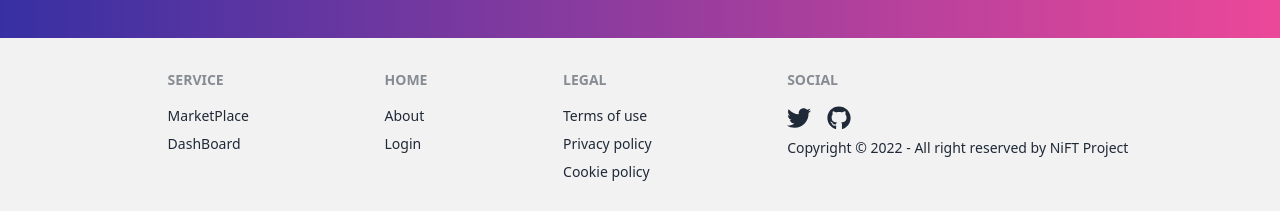
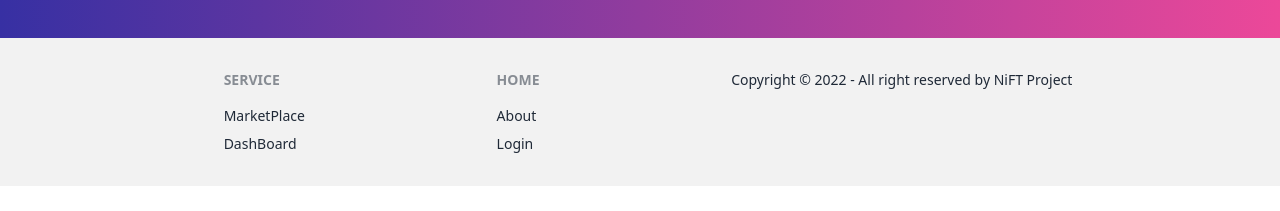
Before and after one commit to schezo817/NiFT, a Next.js app in the folder nift/: page / in a window 1280 px wide. Shown: the part 826-1037 px from the top of the page. After the commit the page ends 1012 px from the top, so only its background shows below. Built offline with nearby package versions, Linux system fonts and the light colour scheme.

Commit message:
comment out Legals

```diff
--- a/nift/components/Footer.tsx
+++ b/nift/components/Footer.tsx
@@ -25,15 +25,15 @@ const Footer = () => {
                 </Link>
             </div>
 
-            <div>
+            {/* <div>
                 <span className="footer-title">Legal</span>
                 <a className="link link-hover">Terms of use</a>
                 <a className="link link-hover">Privacy policy</a>
                 <a className="link link-hover">Cookie policy</a>
-            </div>
+            </div> */}
 
             <div>
-                <span className="footer-title">Social</span>
+                {/* <span className="footer-title">Social</span>
                 <div className="grid grid-flow-col gap-4">
                     <a>
                         <FaTwitter className="text-2xl" />
@@ -41,7 +41,7 @@ const Footer = () => {
                     <a>
                         <FaGithub className="text-2xl" />
                     </a>
-                </div>
+                </div> */}
                 <p>Copyright © 2022 - All right reserved by NiFT Project</p>
             </div>
         </div>
```
